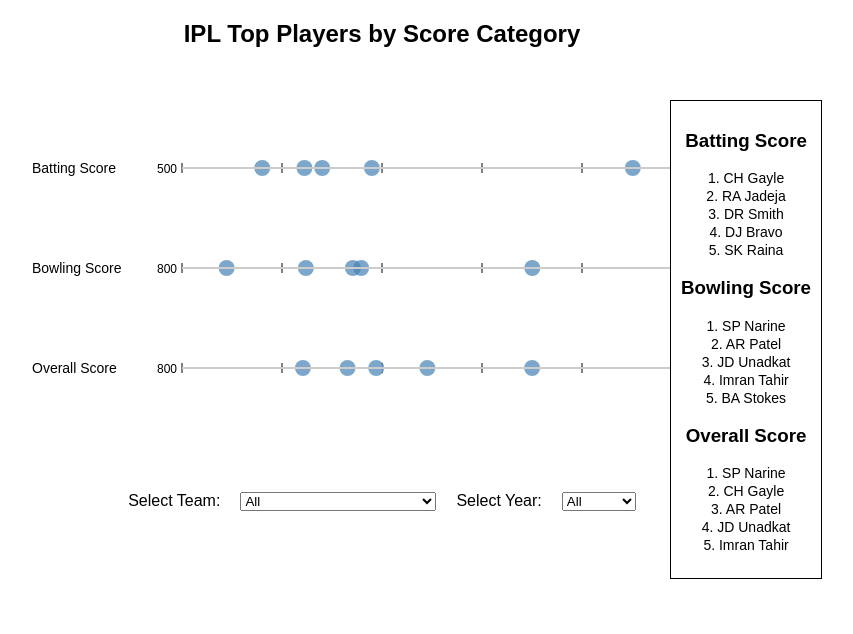
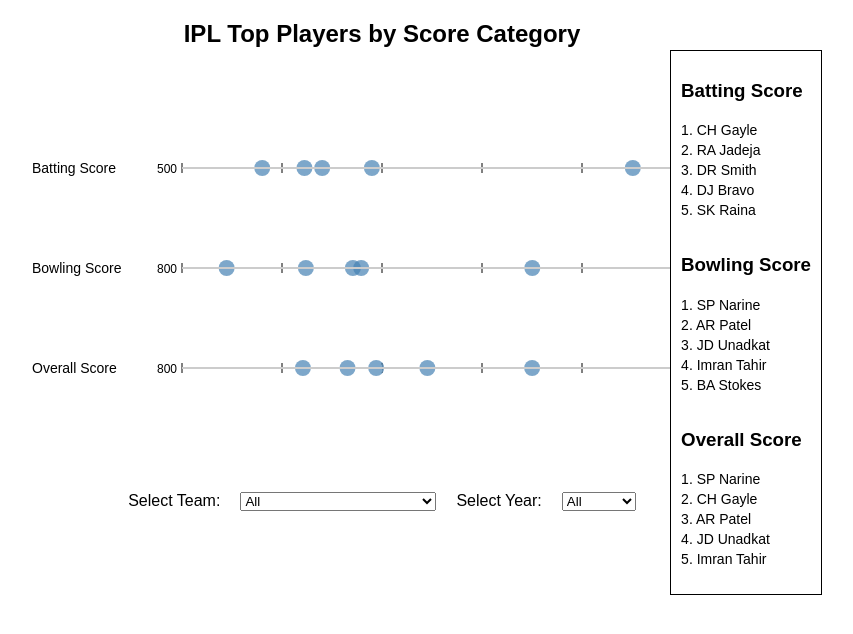
Before and after one commit to areenaarora/ipl_project, a plain HTML site: page index.html in a window 1280 px wide. Shown: the whole page, without its empty margins (258-1111 px from the left). Drawn offline with nearby package versions, Linux system fonts and the light colour scheme.

Commit message:
Fixed list box design

```diff
--- a/index.html
+++ b/index.html
@@ -239,7 +239,7 @@
                     .attr("id", "player-lists")
                     .style("position", "absolute")
                     .style("right", "200px") // Move to the right
-                    .style("top", "100px")  // Adjust vertical position
+                    .style("top", "50px")  // Adjust vertical position
                     .style("background", "white")
                     .style("padding", "10px")
                     .style("border", "1px solid black");
@@ -249,7 +249,10 @@
                     const categoryData = formattedData[category] || [];
 
                     const list = listContainer.append("div")
-                        .style("margin-bottom", "15px");
+                        .style("margin-bottom", "15px")
+                        .style("display", "flex")
+                        .style("flex-direction", "column")
+                        .style("align-items", "flex-start");
 
                     list.append("h3").text(category); // CATEGORY TITLE
 
@@ -257,7 +260,8 @@
                         list.append("p")
                             .text(`${i + 1}. ${d.player}`)
                             .style("font-size", "14px")
-                            .style("margin", "2px 0");
+                            .style("margin", "2px 0")
+                            .style("max-width", "fit-content");
                     });
                 });
 
```
